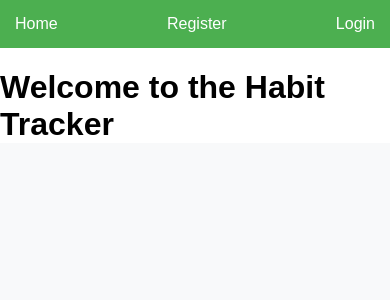
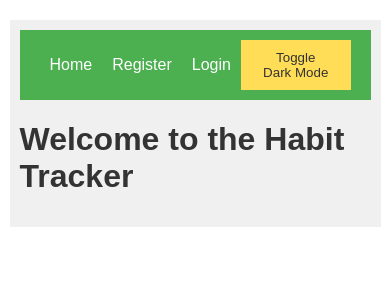
Before and after one commit to ndzamboni/the-habit-tracker, a React (Create React App) app: page / in a window 390 px wide. Shown: the top 300 px of the page. Built offline with nearby package versions, Linux system fonts and the light colour scheme.

Commit message:
some style changes

```diff
--- a/src/App.js
+++ b/src/App.js
@@ -1,33 +1,44 @@
-import React, { useEffect } from 'react';
+import React, { useState, useEffect } from 'react';
 import { BrowserRouter as Router, Route, Routes } from 'react-router-dom';
-import { useDispatch, useSelector } from 'react-redux';
-import { loadUser } from './features/user/userSlice';
 import Navbar from './components/Navbar';
 import Home from './components/Home';
+import Dashboard from './components/Dashboard';
+import Login from './components/Login';
 import Register from './components/Register';
-import Login from './components/Login';
-import Dashboard from './components/Dashboard';
-import Stats from './components/Stats';
-import './App.css';
+import './index.css';
 
 function App() {
-  const dispatch = useDispatch();
-  const { user } = useSelector((state) => state.user);
+  const [darkMode, setDarkMode] = useState(false);
 
   useEffect(() => {
-    dispatch(loadUser());
-  }, [dispatch]);
+    const savedMode = localStorage.getItem('darkMode');
+    if (savedMode) {
+      setDarkMode(savedMode === 'true');
+    }
+  }, []);
+
+  useEffect(() => {
+    if (darkMode) {
+      document.body.classList.add('dark-mode');
+    } else {
+      document.body.classList.remove('dark-mode');
+    }
+    localStorage.setItem('darkMode', darkMode);
+  }, [darkMode]);
+
+  const toggleDarkMode = () => {
+    setDarkMode(!darkMode);
+  };
 
   return (
     <Router>
-      <div className={`app ${user ? (user.darkMode ? 'dark-mode' : 'light-mode') : 'light-mode'}`}>
-        <Navbar />
+      <div className="container">
+        <Navbar toggleDarkMode={toggleDarkMode} />
         <Routes>
           <Route path="/" element={<Home />} />
+          <Route path="/dashboard" element={<Dashboard />} />
+          <Route path="/login" element={<Login />} />
           <Route path="/register" element={<Register />} />
-          <Route path="/login" element={<Login />} />
-          <Route path="/dashboard" element={<Dashboard />} />
-          <Route path="/stats" element={<Stats />} />
         </Routes>
       </div>
     </Router>
--- a/src/components/Navbar.js
+++ b/src/components/Navbar.js
@@ -2,16 +2,16 @@ import React from 'react';
 import { Link } from 'react-router-dom';
 import { useSelector } from 'react-redux';
 
-function Navbar() {
+function Navbar({ toggleDarkMode }) {
   const { user } = useSelector((state) => state.user);
 
   return (
     <nav className="nav">
+      <div>
         <Link to="/">Home</Link>
         {user ? (
           <>
             <Link to="/dashboard">Dashboard</Link>
-          <Link to="/stats">Stats</Link>
             <button>Logout</button>
           </>
         ) : (
@@ -20,6 +20,8 @@ function Navbar() {
             <Link to="/login">Login</Link>
           </>
         )}
+      </div>
+      <button onClick={toggleDarkMode}>Toggle Dark Mode</button>
     </nav>
   );
 }
--- a/src/index.css
+++ b/src/index.css
@@ -1,57 +1,106 @@
+/* Light mode (default) */
 body {
+  background-color: #ffffff;
+  color: #333333;
   font-family: Arial, sans-serif;
-  background-color: #f8f9fa;
   margin: 0;
   padding: 0;
+  transition: background-color 0.3s, color 0.3s;
 }
 
 .nav {
   display: flex;
   justify-content: space-between;
-  padding: 10px;
+  align-items: center;
+  padding: 10px 20px;
   background-color: #4CAF50;
-  color: white;
 }
 
 .nav a {
   color: white;
   text-decoration: none;
-  padding: 5px;
+  margin: 0 10px;
 }
 
-.app.light-mode {
-  background-color: #fff;
-  color: #000;
+.nav a:hover {
+  text-decoration: underline;
 }
 
-.app.dark-mode {
-  background-color: #2c003e;
-  color: #fff;
+.nav button {
+  background-color: #ffdd57;
+  color: #333333;
+  border: none;
+  padding: 10px 20px;
+  cursor: pointer;
+  transition: background-color 0.3s;
 }
 
-form {
-  display: flex;
-  flex-direction: column;
-  width: 300px;
-  margin: 0 auto;
+.nav button:hover {
+  background-color: #ffc107;
 }
 
-input, select {
-  margin: 10px 0;
-  padding: 10px;
-  border: 1px solid #ccc;
-  border-radius: 4px;
+.container {
+  max-width: 800px;
+  margin: 20px auto;
+  padding: 20px;
+  background-color: #f0f0f0;
+  transition: background-color 0.3s, color 0.3s;
 }
 
 button {
-  padding: 10px;
   background-color: #4CAF50;
   color: white;
   border: none;
-  border-radius: 4px;
+  padding: 10px 20px;
   cursor: pointer;
+  transition: background-color 0.3s;
 }
 
 button:hover {
   background-color: #45a049;
 }
+
+/* Dark mode */
+body.dark-mode {
+  background-color: #333333;
+  color: #ffffff;
+}
+
+body.dark-mode .container {
+  background-color: #444444;
+}
+
+body.dark-mode .nav {
+  background-color: #333333;
+}
+
+body.dark-mode .nav a {
+  color: #ffffff;
+}
+
+body.dark-mode .nav button {
+  background-color: #4CAF50;
+  color: white;
+}
+
+body.dark-mode button {
+  background-color: #ffdd57;
+  color: #333333;
+}
+
+body.dark-mode button:hover {
+  background-color: #ffc107;
+}
+
+/* Responsive design */
+@media (max-width: 768px) {
+  .container {
+    width: 90%;
+    padding: 10px;
+  }
+
+  button {
+    width: 100%;
+    padding: 15px;
+  }
+}
```
Lines whose indentation alone changed are shown as unchanged.
